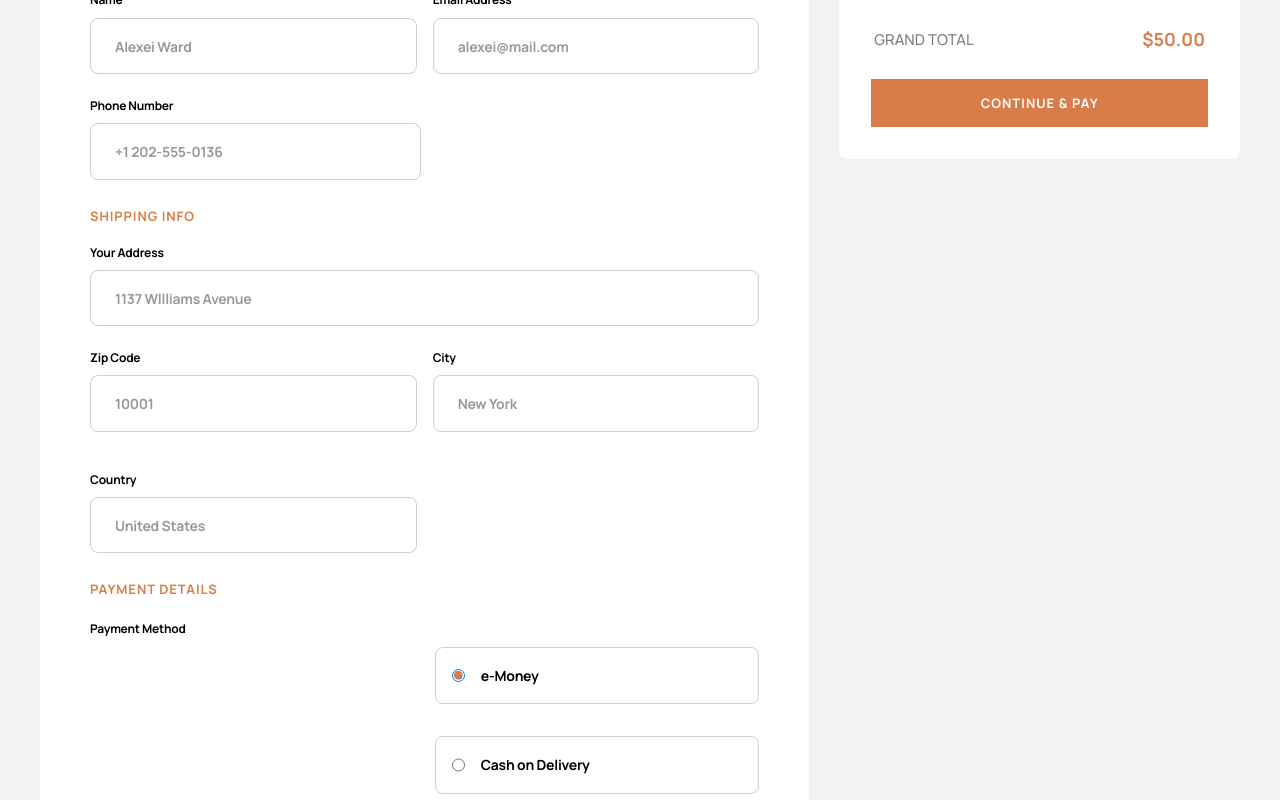
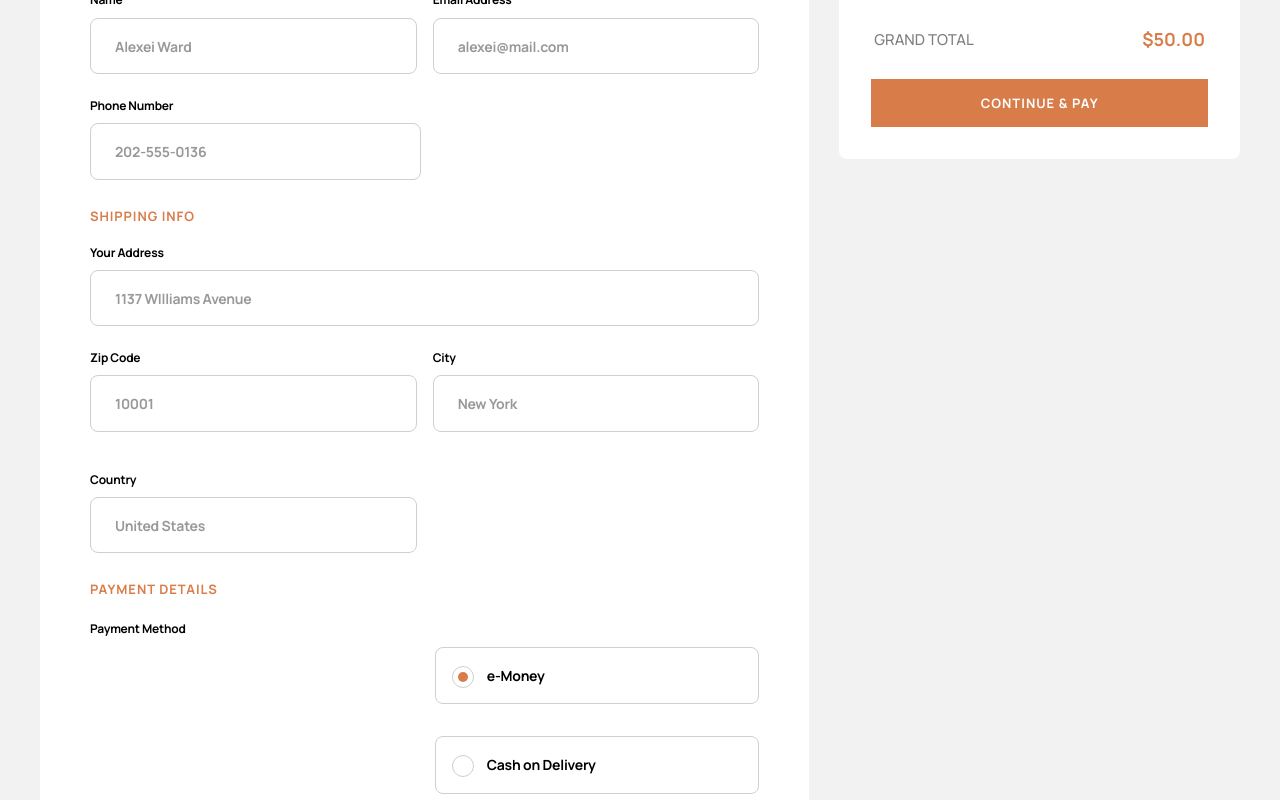
Before and after one commit to smayrant/audiophile, a React (Create React App) app: page /checkout in a window 1280 px wide. Shown: the part 460-1260 px from the top of the page. Built offline with nearby package versions, Linux system fonts and the light colour scheme.

Commit message:
created custom radio buttons for the checkout form

```diff
--- a/package.json
+++ b/package.json
@@ -12,6 +12,7 @@
     "react-redux": "^8.0.2",
     "react-router-dom": "^6.3.0",
     "react-scripts": "5.0.1",
+    "react-toastify": "^9.1.1",
     "redux-persist": "^6.0.0",
     "sass": "^1.54.5",
     "sass-loader": "^13.0.2",
--- a/public/index.html
+++ b/public/index.html
@@ -24,7 +24,7 @@
       work correctly both with client-side routing and a non-root public URL.
       Learn how to configure a non-root public URL by running `npm run build`.
     -->
-    <title>Audiophile</title>
+    <title>Audiophile - Your #1 Source for Audio Equipment!</title>
   </head>
   <body>
     <noscript>You need to enable JavaScript to run this app.</noscript>
--- a/src/Components/Hero/Hero.module.scss
+++ b/src/Components/Hero/Hero.module.scss
@@ -18,10 +18,9 @@
 
     @media (min-width: 992px) {
       background-image: url("../../Assets/Images/hero-headphones-desktop.jpg");
-      background-size: 65rem;
-      background-position: 100% 0;
+      background-size: 85rem;
+      background-position: 50% -60px;
       padding-bottom: 9rem;
-      height: 28rem;
     }
   }
 
--- a/src/Components/Navbar/Navbar.js
+++ b/src/Components/Navbar/Navbar.js
@@ -6,10 +6,14 @@ import hamburger from "../../Assets/Images/hamburger.svg";
 import CartModal from "../CartModal/CartModal";
 import { Link } from "react-router-dom";
 import Menu from "../Menu/Menu";
+import { useSelector } from "react-redux";
 
 function Navbar() {
   const [isMenuOpen, setIsMenuOpen] = useState(false);
   const [isCartOpen, setIsCartOpen] = useState(false);
+
+  const cartQty = useSelector((state) => state.cart.totalQuantity);
+  console.log(cartQty > 0);
   return (
     <div className={classes.navbar}>
       <div className={classes.navbar_header}>
@@ -44,6 +48,7 @@ function Navbar() {
             </Link>
           </nav>
           <button
+            className={classes.navbar_cartBtn}
             onClick={() => {
               setIsCartOpen(!isCartOpen);
               if (isMenuOpen) {
@@ -52,6 +57,7 @@ function Navbar() {
             }}
           >
             <img src={cart} alt="Cart icon" />
+            {cartQty > 0 && <span>{cartQty}</span>}
           </button>
         </div>
       </div>
--- a/src/Components/Navbar/Navbar.module.scss
+++ b/src/Components/Navbar/Navbar.module.scss
@@ -24,6 +24,7 @@
   &_leftContainer {
     display: flex;
     justify-content: space-between;
+    gap: 42px;
 
     @media (min-width: 992px) {
       button {
@@ -54,4 +55,23 @@
       color: variables.$light-brown;
     }
   }
+
+  &_cartBtn {
+    position: relative;
+
+    span {
+      display: flex;
+      align-items: center;
+      position: absolute;
+      width: 5px;
+      height: 5px;
+      padding: 0.6rem;
+      background-color: variables.$light-brown;
+      color: variables.$white;
+      top: -16px;
+      left: 20px;
+      border-radius: 50%;
+      font-size: 0.8rem;
+    }
+  }
 }
--- a/src/Pages/Checkout/Checkout.js
+++ b/src/Pages/Checkout/Checkout.js
@@ -9,6 +9,27 @@ import OrderConfirmation from "../../Components/OrderConfirmation/OrderConfirmat
 import codIcon from "../../Assets/Images/cod-icon.svg";
 
 const isEmpty = (value) => value.trim().length === 0;
+
+const validateEmail = (email) => {
+  if (
+    String(email)
+      .toLowerCase()
+      .match(
+        /^(([^<>()[\]\\.,;:\s@"]+(\.[^<>()[\]\\.,;:\s@"]+)*)|(".+"))@((\[[0-9]{1,3}\.[0-9]{1,3}\.[0-9]{1,3}\.[0-9]{1,3}\])|(([a-zA-Z\-0-9]+\.)+[a-zA-Z]{2,}))$/
+      )
+  ) {
+    return true;
+  }
+  return false;
+};
+
+const validatePhoneNum = (phone) => {
+  const validNum = /^\(?([0-9]{3})\)?[-. ]?([0-9]{3})[-. ]?([0-9]{4})$/;
+  if (String(phone).match(validNum)) {
+    return true;
+  }
+  return false;
+};
 
 function Checkout() {
   const cartTotal = useSelector((state) => state.cart.cartTotal);
@@ -52,19 +73,18 @@ function Checkout() {
     const enteredZip = zipInputRef.current.value;
     const enteredCity = cityInputRef.current.value;
     const enteredCountry = countryInputRef.current.value;
-
-    let enteredEMoneyNum = "";
-    let enteredEMoneyPin = "";
+    const enteredEMoneyNum = eMoneyView ? eMoneyNumInputRef.current.value : "";
+    const enteredEMoneyPin = eMoneyView ? eMoneyPinInputRef.current.value : "";
 
     const enteredNameIsValid = !isEmpty(enteredName);
-    const enteredEmailIsValid = !isEmpty(enteredEmail);
-    const enteredPhoneIsValid = !isEmpty(enteredPhone);
+    const enteredEmailIsValid = validateEmail(enteredEmail);
+    const enteredPhoneIsValid = validatePhoneNum(enteredPhone);
     const enteredAddressIsValid = !isEmpty(enteredAddress);
-    const enteredZipIsValid = !isEmpty(enteredZip);
+    const enteredZipIsValid = /(^\d{5}$)|(^\d{5}-\d{4}$)/.test(enteredZip);
     const enteredCityIsValid = !isEmpty(enteredCity);
     const enteredCountryIsValid = !isEmpty(enteredCountry);
-    const enteredEMoneyNumIsValid = !isEmpty(enteredEMoneyNum);
-    const enteredEMoneyPinIsValid = !isEmpty(enteredEMoneyPin);
+    const enteredEMoneyNumIsValid = /^\d{9}$/.test(enteredEMoneyNum);
+    const enteredEMoneyPinIsValid = /^\d{4}$/.test(enteredEMoneyPin);
 
     setFormInputValidity({
       name: enteredNameIsValid,
@@ -81,28 +101,25 @@ function Checkout() {
     let formIsValid = false;
 
     if (eMoneyView) {
-      enteredEMoneyNum = eMoneyNumInputRef.current.value;
-      enteredEMoneyPin = eMoneyPinInputRef.current.value;
-
       formIsValid =
-        enteredName &&
-        enteredEmail &&
-        enteredPhone &&
-        enteredAddress &&
-        enteredZip &&
-        enteredCity &&
-        enteredCountry &&
-        enteredEMoneyNum &&
-        enteredEMoneyPin;
+        enteredNameIsValid &&
+        enteredEmailIsValid &&
+        enteredPhoneIsValid &&
+        enteredAddressIsValid &&
+        enteredZipIsValid &&
+        enteredCityIsValid &&
+        enteredCountryIsValid &&
+        enteredEMoneyNumIsValid &&
+        enteredEMoneyPinIsValid;
     } else {
       formIsValid =
-        enteredName &&
-        enteredEmail &&
-        enteredPhone &&
-        enteredAddress &&
-        enteredZip &&
-        enteredCity &&
-        enteredCountry;
+        enteredNameIsValid &&
+        enteredEmailIsValid &&
+        enteredPhoneIsValid &&
+        enteredAddressIsValid &&
+        enteredZipIsValid &&
+        enteredCityIsValid &&
+        enteredCountryIsValid;
     }
 
     if (formIsValid) {
@@ -195,7 +212,7 @@ function Checkout() {
                     </label>
                     {!formInputValidity.phone && (
                       <span className={classes.checkout_errorMessage}>
-                        {"Please enter a valid email "}
+                        {"Please enter a 10 digit phone number "}
                       </span>
                     )}
                   </div>
@@ -208,7 +225,7 @@ function Checkout() {
                     type="tel"
                     pattern="[0-9]{3}-[0-9]{3}-[0-9]{4}"
                     name="phone"
-                    placeholder="+1 202-555-0136"
+                    placeholder="202-555-0136"
                     maxLength="12"
                     htmlFor="phone"
                     ref={phoneInputRef}
@@ -250,7 +267,7 @@ function Checkout() {
                       </label>
                       {!formInputValidity.zip && (
                         <span className={classes.checkout_errorMessage}>
-                          {"Please enter a valid zip "}
+                          {"Please enter a 5 digit zip code"}
                         </span>
                       )}
                     </div>
@@ -343,7 +360,10 @@ function Checkout() {
                         name="radioButton"
                         id="e-money"
                       />
-                      <span>e-Money</span>
+                      <span className={classes.checkout_radioBtn}></span>
+                      <span className={classes.checkout_radioLabel}>
+                        e-Money
+                      </span>
                     </label>
                   </div>
                   <div className={classes.checkout_radioContainer}>
@@ -358,7 +378,10 @@ function Checkout() {
                         name="radioButton"
                         id="cod"
                       />
-                      <span>Cash on Delivery</span>
+                      <span className={classes.checkout_radioBtn}></span>
+                      <span className={classes.checkout_radioLabel}>
+                        Cash on Delivery
+                      </span>
                     </label>
                   </div>
                 </div>
@@ -374,7 +397,7 @@ function Checkout() {
                         </span>
                         {!formInputValidity.eMoneyNum && (
                           <span className={classes.checkout_errorMessage}>
-                            {"Please enter a valid e number "}
+                            {"Please enter a valid 9 digit e number "}
                           </span>
                         )}
                       </div>
@@ -401,7 +424,7 @@ function Checkout() {
                         </span>
                         {!formInputValidity.eMoneyPin && (
                           <span className={classes.checkout_errorMessage}>
-                            {"Please enter a valid e pin "}
+                            {"Please enter a valid 4 digit pin "}
                           </span>
                         )}
                       </div>
--- a/src/Pages/Checkout/Checkout.module.scss
+++ b/src/Pages/Checkout/Checkout.module.scss
@@ -110,6 +110,7 @@
   &_paymentLabel {
     display: flex;
     gap: 1rem;
+    position: relative;
   }
 
   h3 {
@@ -145,37 +146,46 @@
     outline: 1.25px solid variables.$light-brown;
   }
 
-  input[type="radio"]:after {
-    content: "";
-    position: relative;
-    width: 8px;
-    height: 8px;
-    top: 50%;
-    left: 50%;
-    transform: translate(-50%, -50%);
-    background-color: white;
-    display: block;
-    visibility: visible;
-    border-radius: 50%;
+  input[type="radio"] {
+    position: absolute;
+    visibility: hidden;
   }
 
-  input[type="radio"]:focus {
-    outline: 0;
+  &_radioBtn {
+    display: block;
+    position: absolute;
+    border: 1px solid variables.$inputBorder;
+    border-radius: 100%;
+    height: 20px;
+    width: 20px;
+    top: 0;
+    left: 0;
+    z-index: 5;
+    transition: border 0.25s linear;
+  }
+  &_radioBtn::before {
+    display: block;
+    position: absolute;
+    content: "";
+    border-radius: 100%;
+    height: 10px;
+    width: 10px;
+    top: 5px;
+    left: 5px;
+    margin: auto;
+    transition: background 0.25s linear;
   }
 
-  input[type="radio"]:checked:after {
-    content: "";
+  input[type="radio"]:checked ~ .checkout_radioBtn::before {
+    background: variables.$light-brown;
+  }
+
+  &_radioLabel {
+    display: block;
     position: relative;
-    width: 8px;
-    height: 8px;
-    top: 50%;
-    left: 50%;
-    transform: translate(-50%, -50%);
-    background-color: variables.$light-brown;
-    display: block;
-    visibility: visible;
-    border-radius: 8px;
-    outline: none;
+    margin-left: 35px;
+    z-index: 9;
+    cursor: pointer;
   }
 
   &_codContainer {
```
Also changed, not shown: src/Components/Footer/Footer.module.scss (+18 -1 lines), public/logo512.png (deleted), 1 other file (tests, documents, lock files or other folders).
